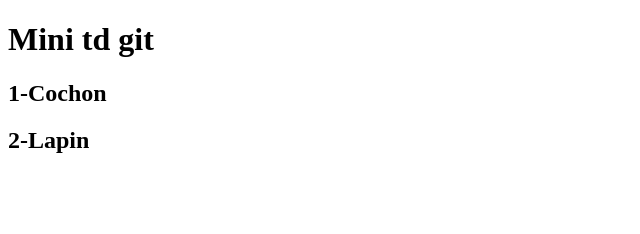
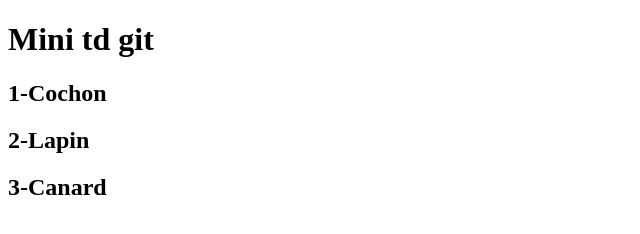
Before and after one commit to EmilieGen24/Mini-td_git_V2, a plain HTML site: page index.html in a window 1280 px wide. Shown: the whole page, without its empty margins (0-640 px from the left). Drawn offline with Linux system fonts and the light colour scheme.

Commit message:
ajout h2 canard

```diff
--- a/index.html
+++ b/index.html
@@ -12,6 +12,8 @@
 
     <h2>2-Lapin</h2>
 
+    <h2>3-Canard</h2>
+
 
 
 </body>
```
